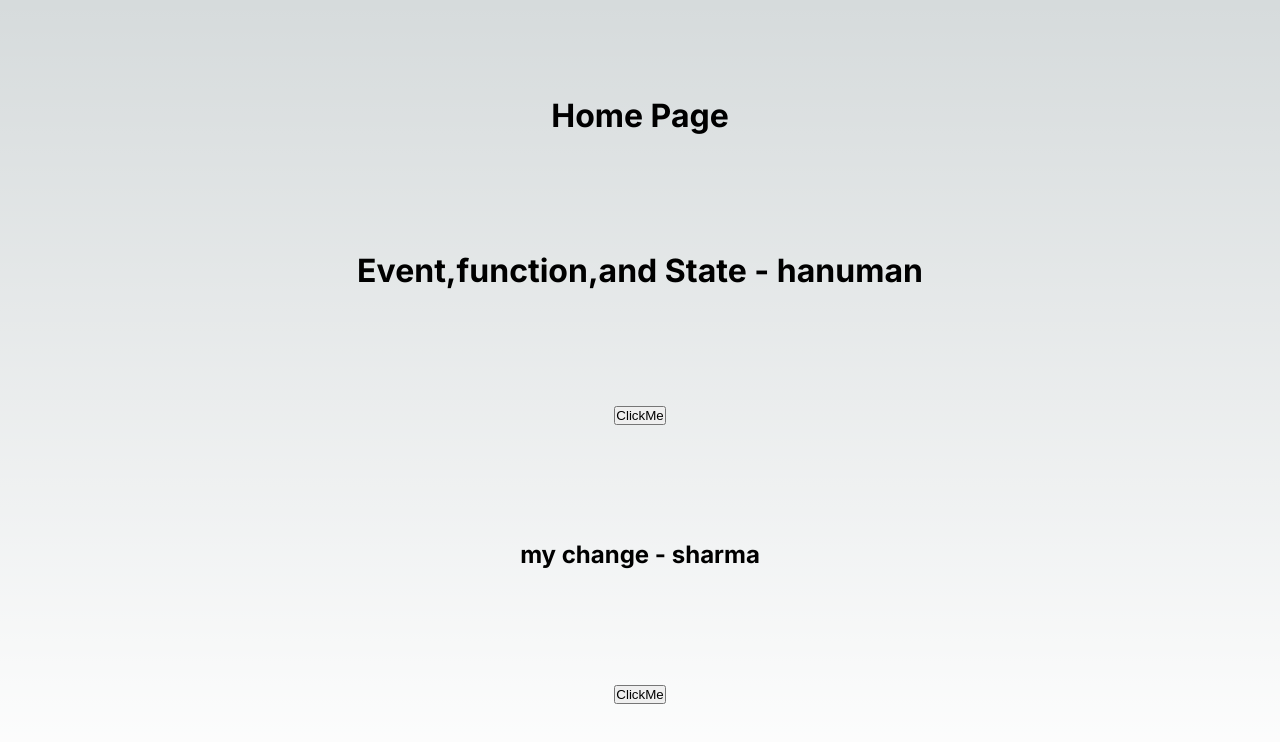
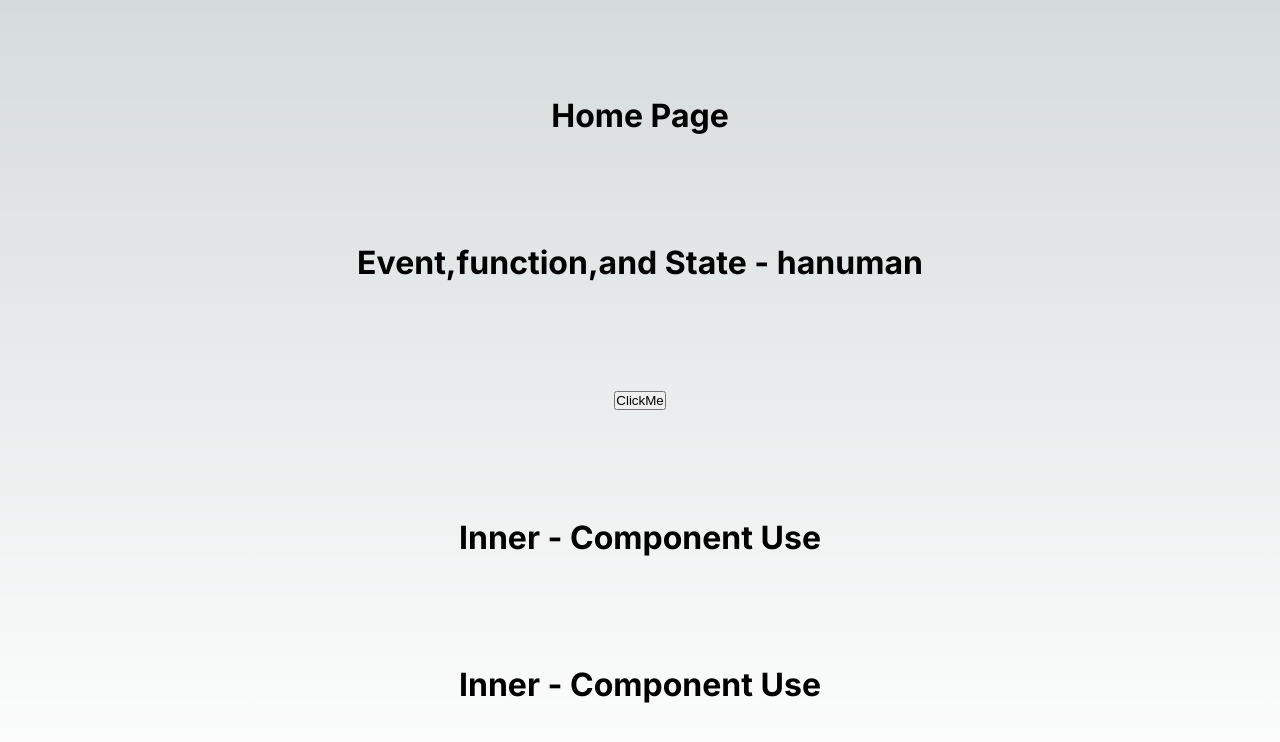
Before and after one commit to sharmasuper/NextJsSeries, a Next.js app: page / in a window 1280 px wide. Shown: the top 742 px of the page. Built offline with nearby package versions, Linux system fonts and the light colour scheme.

Commit message:
inner componet use

```diff
--- a/src/app/page.js
+++ b/src/app/page.js
@@ -11,21 +11,24 @@ export default function Home() {
   function apple () {
   setname("ganesh")
   }
-  //use variable
-  let change = "sharma"
 
-  function Update() {
-    change = "mohit"
-  }
+ const InnerComponent = () =>{
+  return (
+    <>
+     <h1>Inner - Component Use</h1>
+    </>
+  )
+ }
 
   return (
     <main className={styles.main}>
     <h1>Home Page</h1>
     <h1>Event,function,and State - {name}</h1>
  <button onClick={()=>apple()}>ClickMe</button>
- {/* variable use */}
- <h2>my change - {change}</h2>
- <button onClick={Update}>ClickMe</button>
+
+ <InnerComponent/>
+ {/* 2nd method */}
+ {InnerComponent()}
 
     </main>
   );
```
